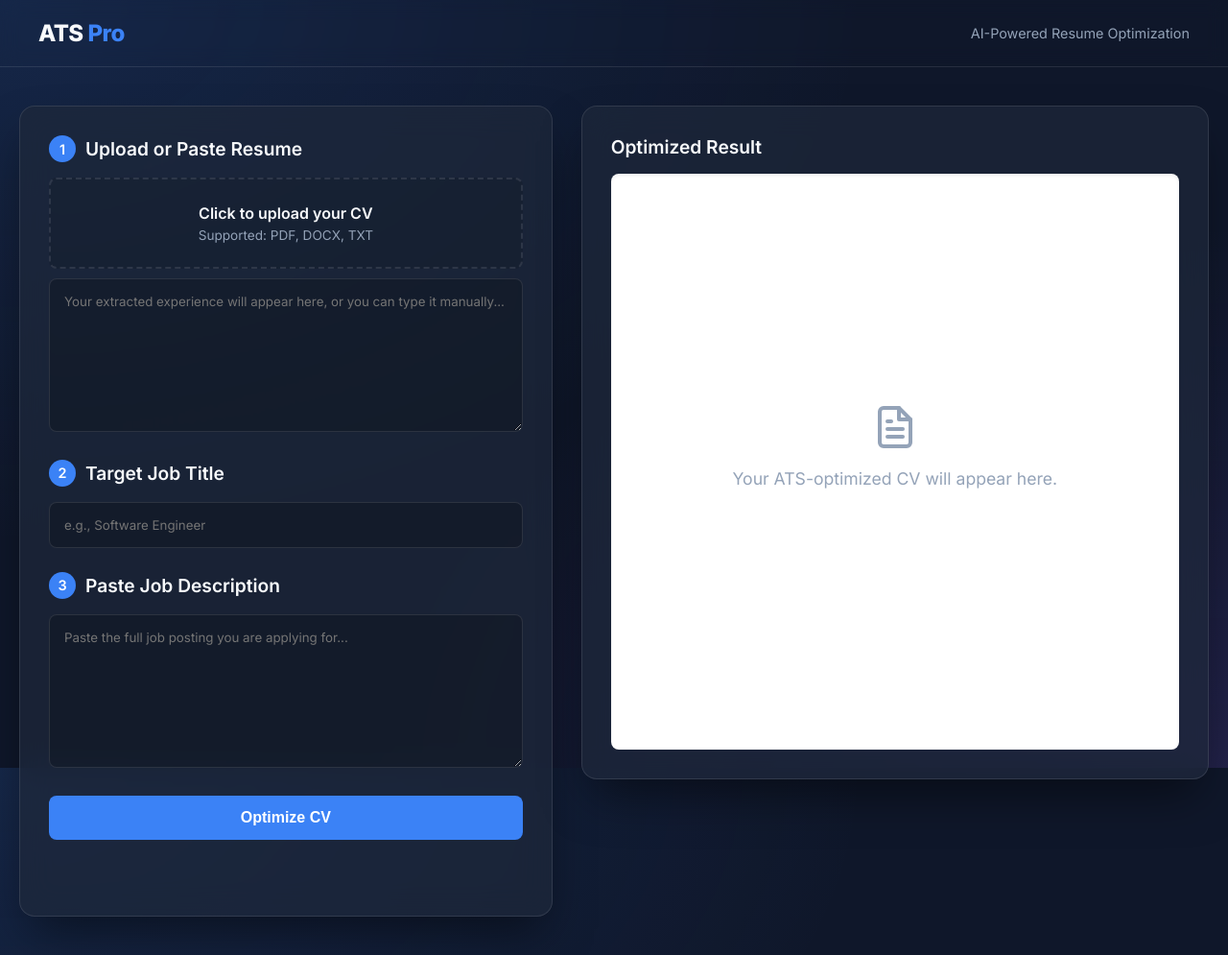
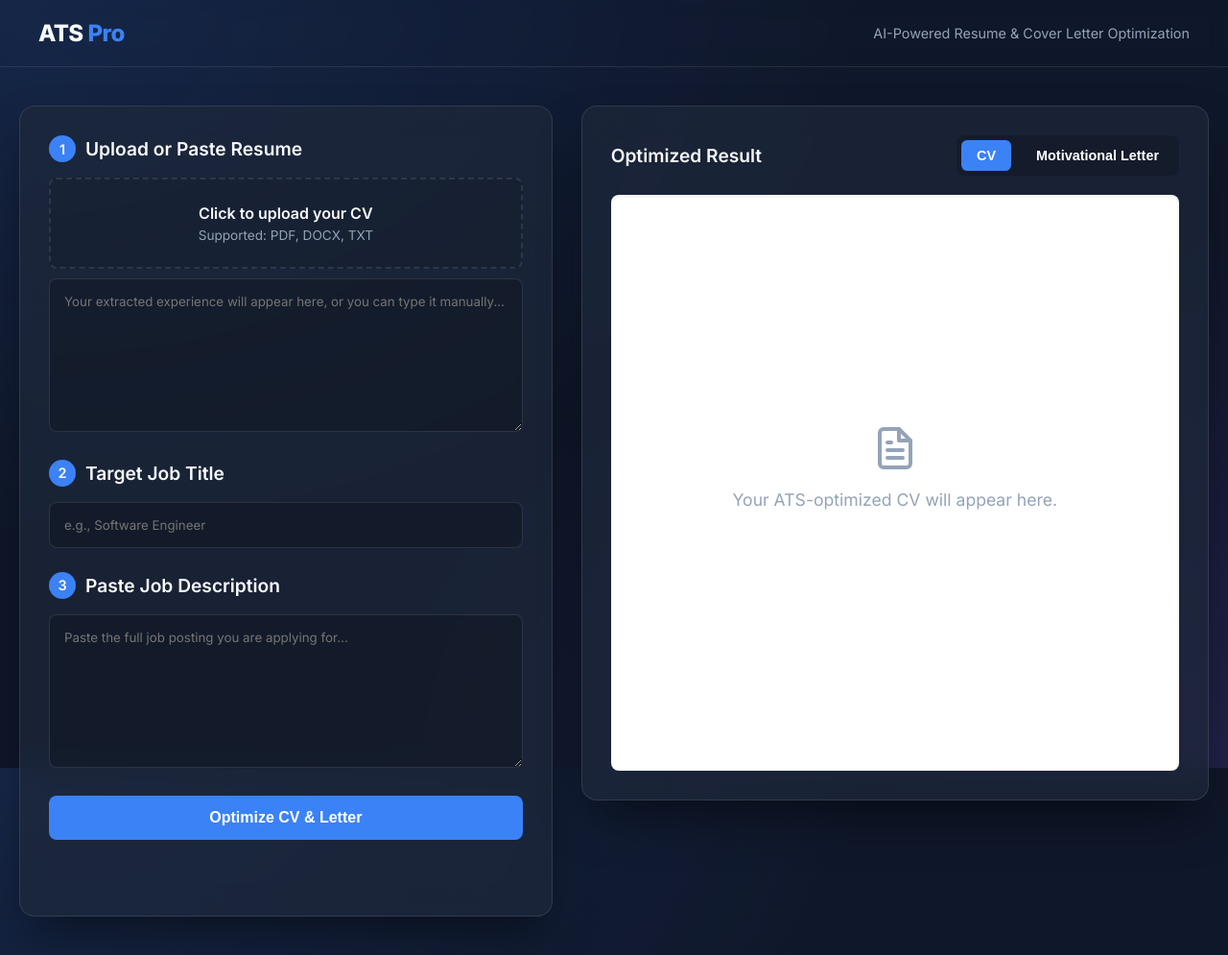
Before and after one commit to MogaleAmo2024/ATS_CV_Builder, a FastAPI app: page / in a window 1280 px wide. Shown: the whole page at 96% size. Run offline with FastAPI, Linux system fonts and the light colour scheme.

Commit message:
Added Motivational Letter generation and tab UI

````diff
--- a/app.py
+++ b/app.py
@@ -1,5 +1,6 @@
 import os
 import io
+import json
 import smtplib
 from email.message import EmailMessage
 from fastapi import FastAPI, Request, Form, UploadFile, File
@@ -29,22 +30,21 @@ MODEL = "openrouter/free"
 
 ATS_SYSTEM_PROMPT = """
 You are a ruthless ATS (Applicant Tracking System) Optimization Algorithm and an Expert Technical Recruiter.
-Your goal is to rewrite the user's raw experience into a resume that scores a 90%+ match on the job description so they get an interview.
+Your goal is to rewrite the user's raw experience into a resume that scores a 90%+ match, AND write a compelling Motivational Letter (Cover Letter) for the same job.
 
 Follow these strict rules:
 1. Analyze the Job Description: Extract the top 10 most critical hard skills, tools, and keywords.
 2. Match: Cross-reference these with the user's raw experience. If the user has done the task (even if they used different words), use the exact terminology from the Job Description.
 3. Rewrite: Use strong action verbs (e.g., "Spearheaded," "Engineered," "Optimized") and quantify results where possible.
-4. Formatting: Use a standard, single-column layout with <h1>, <h2>, <ul>, and <li>. No tables, no columns, no graphics. Fonts must be standard.
-5. Output: ONLY output the raw HTML. Do not include markdown formatting like ```html.
+4. Formatting: Use standard HTML tags (<h1>, <h2>, <ul>, <li>, <p>). Do not include markdown formatting like ```html.
 
-Structure the CV as follows:
-- <h1>[User's Name]</h1>
-- <p>[Target Job Title] | [User's Email] | [User's Phone]</p>
-- <h2>Professional Summary</h2> (3 sentences max, heavily loaded with keywords)
-- <h2>Core Competencies / Skills</h2> (A bulleted list of the matched keywords)
-- <h2>Professional Experience</h2> (Rewrite their experience to highlight ATS keywords)
-- <h2>Education</h2>
+You must output a JSON object with exactly two keys: "cv_html" and "letter_html".
+
+For "cv_html": Format the optimized resume. Include the Target Job Title, Professional Summary, Core Competencies, Professional Experience, and Education.
+For "letter_html": Write a professional 3-paragraph motivational letter. Address it to "Hiring Manager".
+- Paragraph 1: Express enthusiasm for the role and highlight your biggest matching achievement.
+- Paragraph 2: Explain how your skills directly solve their needs based on the JD.
+- Paragraph 3: Reiterate your interest and request an interview.
 """
 
 def generate_pdf_bytes(html_content: str) -> bytes:
@@ -58,6 +58,7 @@ def generate_pdf_bytes(html_content: str) -> bytes:
             h2 {{ font-size: 13pt; margin-top: 15px; border-bottom: 1px solid #ccc; padding-bottom: 3px; text-transform: uppercase; }}
             ul {{ margin-top: 5px; padding-left: 20px; }}
             li {{ margin-bottom: 4px; }}
+            p {{ margin-bottom: 10px; }}
         </style>
     </head>
     <body>{html_content}</body>
@@ -109,17 +110,21 @@ async def generate_cv(
     MY RAW EXPERIENCE:
     {experience}
 
-    Please generate my optimized ATS CV in HTML based on the rules.
+    Please generate the optimized ATS CV and the Motivational Letter in a valid JSON object.
     """
     try:
         response = client.chat.completions.create(
             model=MODEL,
+            response_format={"type": "json_object"},
             messages=[
                 {"role": "system", "content": ATS_SYSTEM_PROMPT},
                 {"role": "user", "content": prompt}
             ],
         )
-        return {"html": response.choices[0].message.content}
+
+        result = json.loads(response.choices[0].message.content)
+        return result
+
     except Exception as e:
         return {"error": str(e)}
 
@@ -130,7 +135,7 @@ async def download_pdf(html_content: str = Form(...)):
         return Response(
             content=pdf_bytes,
             media_type="application/pdf",
-            headers={"Content-Disposition": "attachment; filename=ATS_Optimized_CV.pdf"}
+            headers={"Content-Disposition": "attachment; filename=Optimized_Document.pdf"}
         )
     except Exception as e:
         return {"error": str(e)}
@@ -146,11 +151,11 @@ async def send_email(html_content: str = Form(...), recipient_email: str = Form(
             return {"error": "Email credentials not set in .env"}
 
         msg = EmailMessage()
-        msg['Subject'] = 'Your ATS Optimized CV'
+        msg['Subject'] = 'Your Optimized Job Application Documents'
         msg['From'] = sender
         msg['To'] = recipient_email
-        msg.set_content('Please find your optimized CV attached.')
-        msg.add_attachment(pdf_bytes, maintype='application', subtype='pdf', filename='ATS_CV.pdf')
+        msg.set_content('Please find your optimized document attached.')
+        msg.add_attachment(pdf_bytes, maintype='application', subtype='pdf', filename='Optimized_Document.pdf')
 
         with smtplib.SMTP_SSL('smtp.gmail.com', 465) as smtp:
             smtp.login(sender, password)
@@ -176,7 +181,7 @@ async def send_whatsapp(html_content: str = Form(...), phone_number: str = Form(
         message = client_wa.messages.create(
             from_=from_number,
             to=f"whatsapp:{phone_number}",
-            body="Your ATS Optimized CV has been generated successfully! (Note: Twilio sandbox requires a public URL to send the actual PDF file)."
+            body="Your optimized document has been generated successfully! (Note: Twilio sandbox requires a public URL to send the actual PDF file)."
         )
 
         return {"status": "success", "message": f"WhatsApp sent to {phone_number}!"}
--- a/static/script.js
+++ b/static/script.js
@@ -1,3 +1,7 @@
+let currentCV_HTML = "";
+let currentLetter_HTML = "";
+let activeTab = "cv";
+
 async function uploadCV() {
   const fileInput = document.getElementById("cv_file");
   const file = fileInput.files[0];
@@ -28,7 +32,8 @@
   const btnText = document.getElementById("btn-text");
   const spinner = document.getElementById("btn-spinner");
   const status = document.getElementById("status");
-      const preview = document.getElementById("cv-preview");
+  const cvPreview = document.getElementById("cv-preview");
+  const letterPreview = document.getElementById("letter-preview");
   const downloadBtn = document.getElementById("downloadBtn");
   const sendOptions = document.getElementById("send-options-container");
 
@@ -43,8 +48,9 @@
   downloadBtn.style.display = "none";
   sendOptions.style.display = "none";
   document.getElementById("send-status").textContent = "";
-      status.textContent = "This takes 10-20 seconds...";
-      preview.innerHTML = "<div class='empty-state'>Writing your ATS CV...</div>";
+  status.textContent = "This takes 15-30 seconds...";
+  cvPreview.innerHTML = "<div class='empty-state'>Writing your ATS CV...</div>";
+  letterPreview.innerHTML = "<div class='empty-state'>Writing your Motivational Letter...</div>";
 
   const formData = new FormData();
   formData.append("experience", exp);
@@ -54,30 +60,71 @@
   try {
     const response = await fetch("/generate", { method: "POST", body: formData });
     const data = await response.json();
+
     if (data.error) throw new Error(data.error);
-        preview.innerHTML = data.html;
+
+    // Save the HTML to our variables
+    currentCV_HTML = data.cv_html;
+    currentLetter_HTML = data.letter_html;
+
+    // Inject into the UI
+    cvPreview.innerHTML = currentCV_HTML;
+    letterPreview.innerHTML = currentLetter_HTML;
+
     status.textContent = "";
+
+    // Switch to CV tab by default
+    switchTab("cv");
+
     downloadBtn.style.display = "flex";
     sendOptions.style.display = "block";
   } catch (e) {
     status.textContent = "Error: " + e.message;
-        preview.innerHTML = "<div class='empty-state'>Generation failed.</div>";
+    cvPreview.innerHTML = "<div class='empty-state'>Generation failed.</div>";
+    letterPreview.innerHTML = "<div class='empty-state'>Generation failed.</div>";
   } finally {
     btn.disabled = false;
-        btnText.textContent = "Optimize CV";
+    btnText.textContent = "Optimize CV & Letter";
     spinner.style.display = "none";
   }
 }
 
+function switchTab(tab) {
+  activeTab = tab;
+  const cvPreview = document.getElementById("cv-preview");
+  const letterPreview = document.getElementById("letter-preview");
+  const tabCV = document.getElementById("tab-cv");
+  const tabLetter = document.getElementById("tab-letter");
+
+  if (tab === "cv") {
+    cvPreview.style.display = "block";
+    letterPreview.style.display = "none";
+    tabCV.classList.add("active");
+    tabLetter.classList.remove("active");
+  } else {
+    cvPreview.style.display = "none";
+    letterPreview.style.display = "block";
+    tabCV.classList.remove("active");
+    tabLetter.classList.add("active");
+  }
+}
+
+function getActiveHTML() {
+  return activeTab === "cv" ? currentCV_HTML : currentLetter_HTML;
+}
+
 async function downloadPDF() {
-      const preview = document.getElementById("cv-preview");
+  const htmlContent = getActiveHTML();
   const downloadBtn = document.getElementById("downloadBtn");
-      const htmlContent = preview.innerHTML;
-      if (!htmlContent || htmlContent.includes("empty-state")) { alert("Please generate a CV first."); return; }
+
+  if (!htmlContent) { alert("Please generate first."); return; }
+
   downloadBtn.textContent = "Generating PDF...";
   downloadBtn.disabled = true;
+
   const formData = new FormData();
   formData.append("html_content", htmlContent);
+
   try {
     const response = await fetch("/download", { method: "POST", body: formData });
     if (!response.ok) throw new Error("Failed to create PDF");
@@ -85,7 +132,7 @@
     const url = window.URL.createObjectURL(blob);
     const a = document.createElement("a");
     a.href = url;
-        a.download = "ATS_Optimized_CV.pdf";
+    a.download = activeTab === "cv" ? "ATS_Optimized_CV.pdf" : "Motivational_Letter.pdf";
     document.body.appendChild(a);
     a.click();
     a.remove();
@@ -100,16 +147,22 @@
 
 async function sendEmail() {
   const email = document.getElementById("email_input").value;
-      const preview = document.getElementById("cv-preview");
+  const htmlContent = getActiveHTML();
   const status = document.getElementById("send-status");
+
   if (!email) { alert("Enter a valid email address."); return; }
+  if (!htmlContent) { alert("Please generate first."); return; }
+
   status.textContent = "Sending Email...";
   status.style.color = "var(--email-color)";
+
   const formData = new FormData();
-      formData.append("html_content", preview.innerHTML);
+  formData.append("html_content", htmlContent);
   formData.append("recipient_email", email);
+
   const res = await fetch("/send-email", { method: "POST", body: formData });
   const data = await res.json();
+
   if (data.error) {
     status.textContent = "Error: " + data.error;
     status.style.color = "#ef4444";
@@ -121,16 +174,22 @@
 
 async function sendWhatsApp() {
   const phone = document.getElementById("phone_input").value;
-      const preview = document.getElementById("cv-preview");
+  const htmlContent = getActiveHTML();
   const status = document.getElementById("send-status");
+
   if (!phone) { alert("Enter a phone number with country code."); return; }
+  if (!htmlContent) { alert("Please generate first."); return; }
+
   status.textContent = "Sending WhatsApp...";
   status.style.color = "var(--wa-color)";
+
   const formData = new FormData();
-      formData.append("html_content", preview.innerHTML);
+  formData.append("html_content", htmlContent);
   formData.append("phone_number", phone);
+
   const res = await fetch("/send-whatsapp", { method: "POST", body: formData });
   const data = await res.json();
+
   if (data.error) {
     status.textContent = "Error: " + data.error;
     status.style.color = "#ef4444";
--- a/templates/index.html
+++ b/templates/index.html
@@ -2,7 +2,7 @@
 <html lang="en">
 <head>
   <meta charset="utf-8" />
-  <title>ATS Pro | AI Resume Builder</title>
+  <title>ATS Pro | AI Resume & Cover Letter Builder</title>
   <link href="https://fonts.googleapis.com/css2?family=Inter:wght@300;400;600;800&display=swap" rel="stylesheet">
   <style>
     :root {
@@ -130,7 +130,8 @@
     .status { margin-top: 15px; text-align: center; font-size: 0.9rem; color: var(--text-muted); min-height: 20px; }
     #send-status { font-weight: 600; text-align: center; margin-top: 15px; font-size: 0.9rem; }
 
-    #cv-preview {
+    /* Preview Areas */
+    #cv-preview, #letter-preview {
       background: white;
       color: #000;
       padding: 40px;
@@ -140,10 +141,29 @@
     }
     .empty-state { color: #94a3b8; text-align: center; margin-top: 200px; font-size: 1.1rem; }
 
-    #cv-preview h1 { text-align: center; font-size: 22pt; border-bottom: 2px solid #000; padding-bottom: 10px; margin-bottom: 20px; }
-    #cv-preview h2 { font-size: 12pt; border-bottom: 1px solid #ccc; padding-bottom: 5px; margin-top: 25px; text-transform: uppercase; color: #333; }
-    #cv-preview ul { padding-left: 20px; margin-top: 5px; }
-    #cv-preview li { margin-bottom: 6px; line-height: 1.4; font-size: 11pt; }
+    /* Document Styling (applies to both CV and Letter) */
+    #cv-preview h1, #letter-preview h1 { text-align: center; font-size: 22pt; border-bottom: 2px solid #000; padding-bottom: 10px; margin-bottom: 20px; }
+    #cv-preview h2, #letter-preview h2 { font-size: 12pt; border-bottom: 1px solid #ccc; padding-bottom: 5px; margin-top: 25px; text-transform: uppercase; color: #333; }
+    #cv-preview ul, #letter-preview ul { padding-left: 20px; margin-top: 5px; }
+    #cv-preview li, #letter-preview li { margin-bottom: 6px; line-height: 1.4; font-size: 11pt; }
+    #cv-preview p, #letter-preview p { line-height: 1.6; margin-bottom: 15px; font-size: 11pt; }
+
+    /* Tabs */
+    .tab-container {
+      display: flex;
+      gap: 10px;
+      background: rgba(0,0,0,0.2);
+      padding: 5px;
+      border-radius: 8px;
+    }
+    .tab-btn {
+      width: auto;
+      padding: 8px 16px;
+      background: transparent;
+      font-size: 0.9rem;
+      border-radius: 6px;
+    }
+    .tab-btn.active { background: var(--primary); }
 
     .spinner {
       width: 20px; height: 20px;
@@ -160,10 +180,11 @@
 
   <nav>
     <div class="logo">ATS <span>Pro</span></div>
-    <div style="font-size: 0.9rem; color: var(--text-muted);">AI-Powered Resume Optimization</div>
+    <div style="font-size: 0.9rem; color: var(--text-muted);">AI-Powered Resume & Cover Letter Optimization</div>
   </nav>
 
   <div class="container">
+    <!-- Left Column: Inputs -->
     <div class="column input-col">
       <h2><span class="step-num">1</span> Upload or Paste Resume</h2>
       <div class="upload-zone" onclick="document.getElementById('cv_file').click()">
@@ -182,14 +203,26 @@
       <textarea id="job_description" placeholder="Paste the full job posting you are applying for..."></textarea>
 
       <button id="generateBtn" onclick="generateCV()">
-        <span id="btn-text">Optimize CV</span>
+        <span id="btn-text">Optimize CV & Letter</span>
         <div class="spinner" id="btn-spinner"></div>
       </button>
       <p id="status" class="status"></p>
     </div>
 
+    <!-- Right Column: Output -->
     <div class="column preview-col">
-      <h2>Optimized Result</h2>
+
+      <!-- Header with Tabs -->
+      <div style="display: flex; justify-content: space-between; align-items: center; margin-bottom: 20px; flex-wrap: wrap; gap: 10px;">
+        <h2 style="margin: 0;">Optimized Result</h2>
+
+        <div class="tab-container">
+          <button id="tab-cv" class="tab-btn active" onclick="switchTab('cv')">CV</button>
+          <button id="tab-letter" class="tab-btn" onclick="switchTab('letter')">Motivational Letter</button>
+        </div>
+      </div>
+
+      <!-- Action Buttons -->
       <button id="downloadBtn" class="btn-download" style="display:none;" onclick="downloadPDF()">⬇️ Download as PDF</button>
 
       <div id="send-options-container" style="display:none;">
@@ -204,15 +237,24 @@
         <p id="send-status"></p>
       </div>
 
+      <!-- Preview Areas -->
       <div id="cv-preview">
         <div class="empty-state">
           <svg width="48" height="48" viewBox="0 0 24 24" fill="none" stroke="#94a3b8" stroke-width="2" stroke-linecap="round" stroke-linejoin="round" style="margin-bottom: 15px;"><path d="M14 2H6a2 2 0 0 0-2 2v16a2 2 0 0 0 2 2h12a2 2 0 0 0 2-2V8z"></path><polyline points="14 2 14 8 20 8"></polyline><line x1="16" y1="13" x2="8" y2="13"></line><line x1="16" y1="17" x2="8" y2="17"></line><polyline points="10 9 9 9 8 9"></polyline></svg>
           <br>Your ATS-optimized CV will appear here.
         </div>
       </div>
+
+      <div id="letter-preview" style="display: none;">
+        <div class="empty-state">
+          Your Motivational Letter will appear here.
+        </div>
+      </div>
+
     </div>
   </div>
 
+  <!-- Link to the external JavaScript file -->
   <script src="/static/script.js"></script>
 </body>
 </html>
````
Lines whose indentation alone changed are shown as unchanged.
